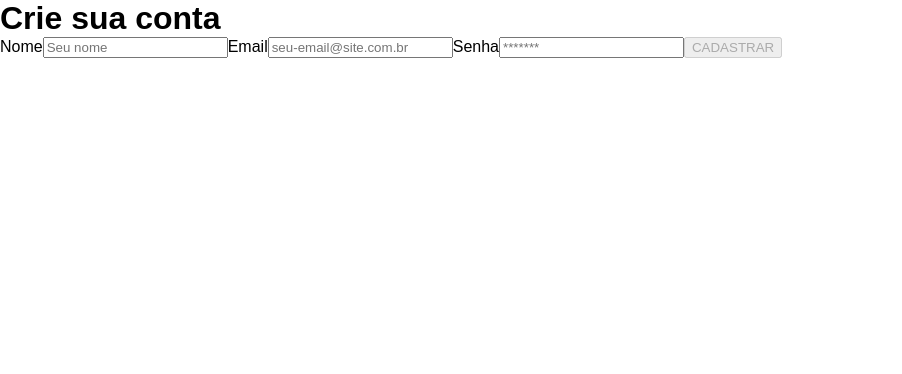
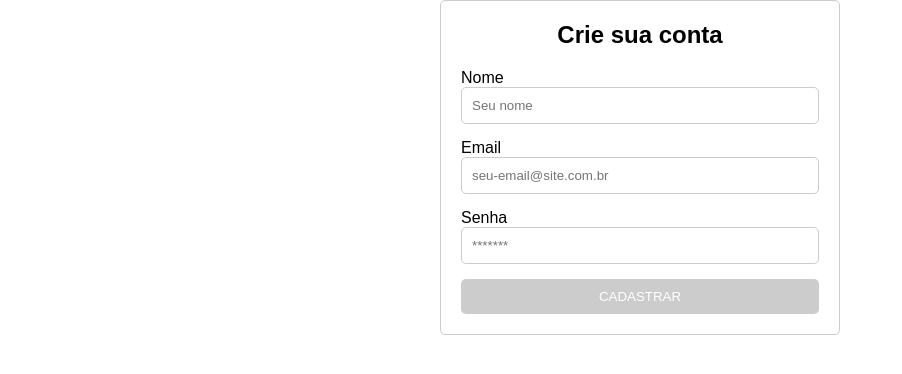
Before and after one commit to renatoft89/hipersorte, a React (Create React App) app in the folder front/: page /register in a window 1280 px wide. Shown: the top 374 px of the page, without its empty margins (0-902 px from the left). Built offline with nearby package versions, Linux system fonts and the light colour scheme.

Commit message:
css register

```diff
--- a/front/src/components/User/Register.js
+++ b/front/src/components/User/Register.js
@@ -1,5 +1,6 @@
 import React, { useState } from 'react';
 // import { apiRegisterUser } from '../utils/axiosToApi'
+import '../../styles/Register.css';
 
 const Registration = () => {
   const [name, setName] = useState('');
--- /dev/null
+++ b/front/src/styles/Register.css
@@ -0,0 +1,49 @@
+.register-container {
+  max-width: 400px;
+  margin: 0 auto;
+  padding: 20px;
+  border: 1px solid #ccc;
+  border-radius: 5px;
+}
+
+.register-title {
+  margin-bottom: 20px;
+  font-size: 24px;
+  text-align: center;
+}
+
+.label-form {
+  display: block;
+  margin-bottom: 15px;
+}
+
+.label-form input {
+  width: 100%;
+  padding: 10px;
+  border: 1px solid #ccc;
+  border-radius: 5px;
+}
+
+.btn-register {
+  width: 100%;
+  padding: 10px;
+  background-color: #007bff;
+  color: #fff;
+  border: none;
+  border-radius: 5px;
+  cursor: pointer;
+}
+
+.btn-register:hover {
+  background-color: #0056b3;
+}
+
+.btn-register:disabled {
+  background-color: #ccc;
+  cursor: not-allowed;
+}
+
+.error-message {
+  color: red;
+  font-size: 14px;
+}
```
